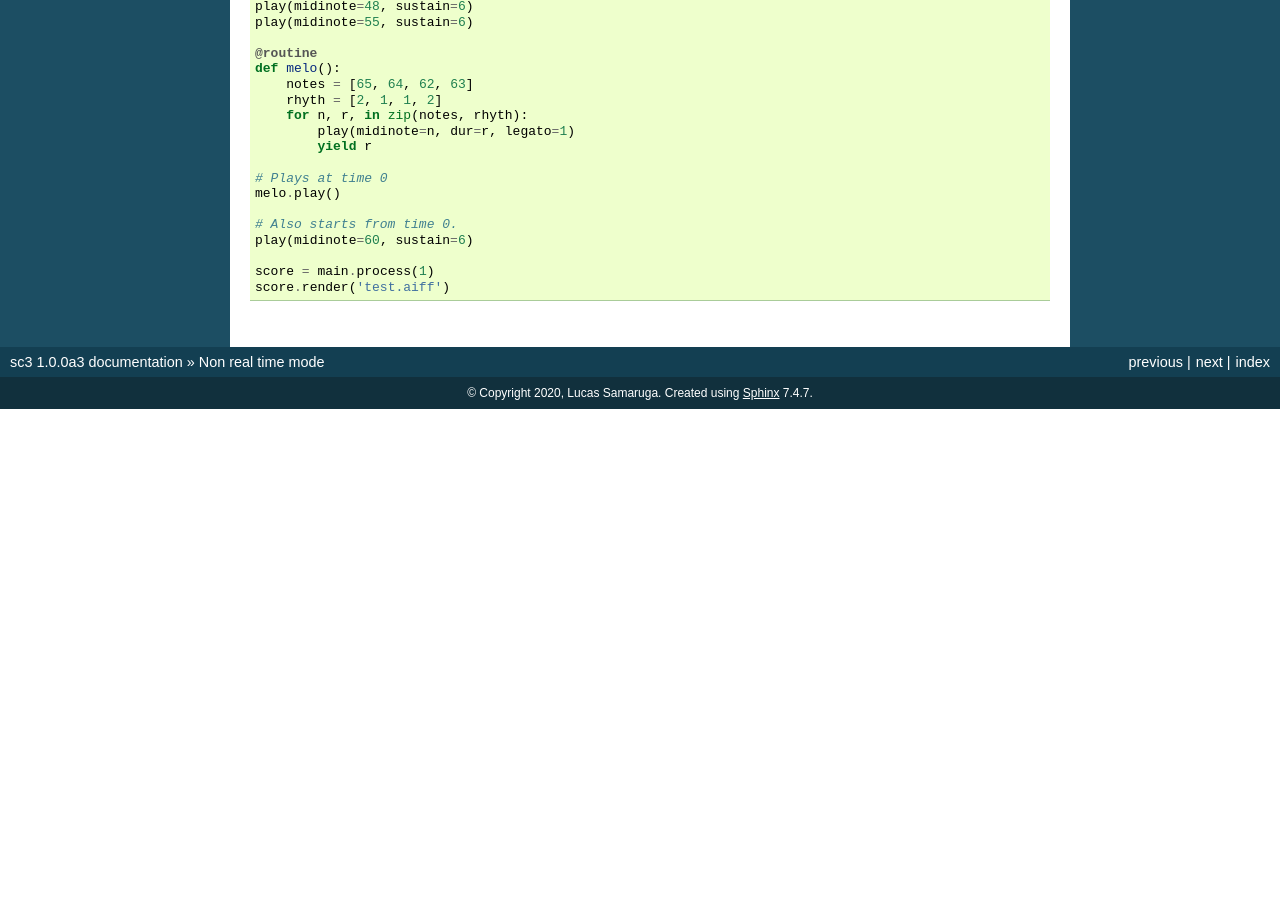
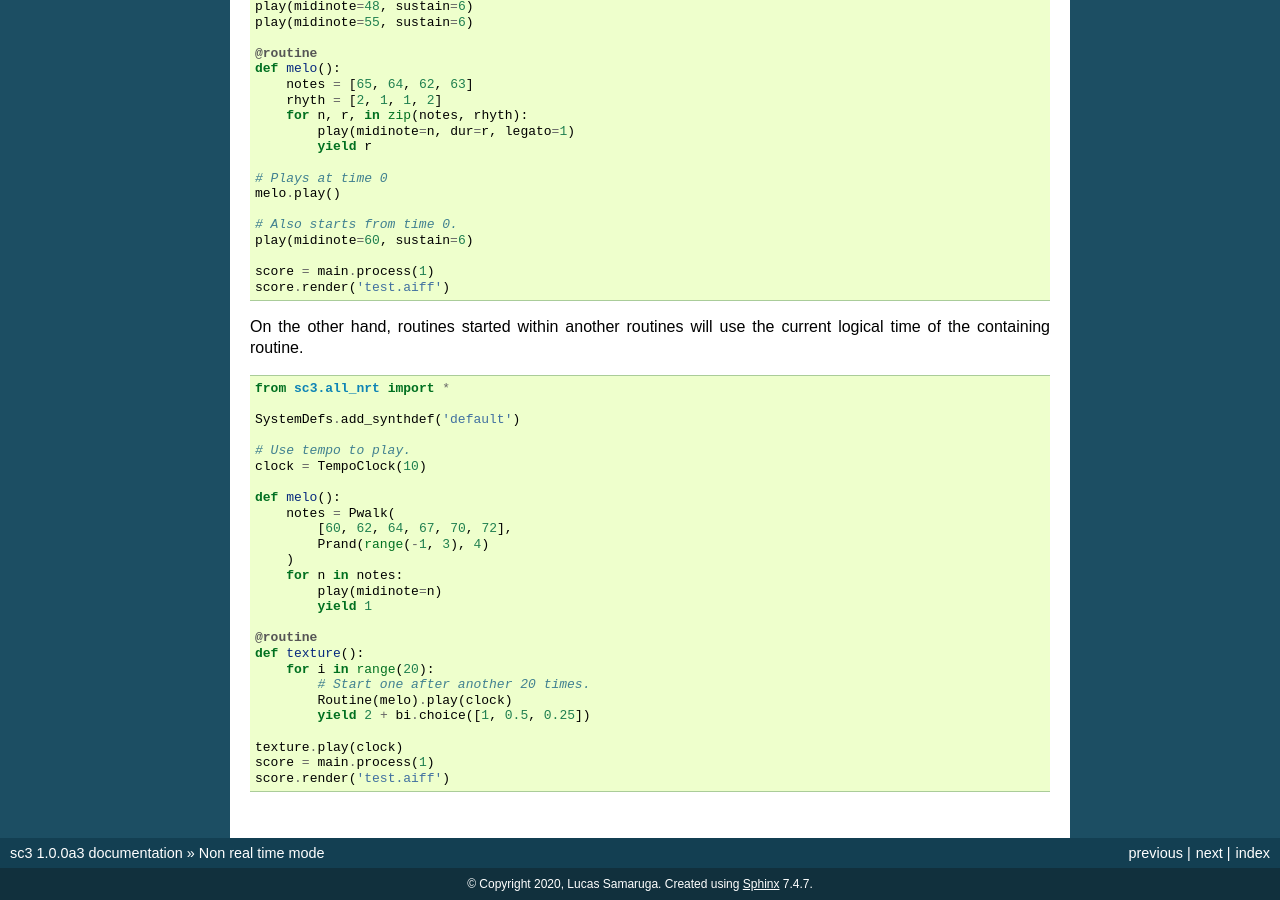
Before and after one commit to smrg-lm/sc3, a Sphinx documentation site: the page built from docs/source/intro/nonrealtime.rst, in a window 1280 px wide and 900 px high, scrolled down 1117 px. Built offline with Sphinx 7.4.7, drawn with Linux system fonts in a browser that asks for light colours; before the commit the page ends 1526 px from its top, so only the background shows below that.

Commit message:
Lame example

```diff
--- a/docs/source/intro/nonrealtime.rst
+++ b/docs/source/intro/nonrealtime.rst
@@ -91,3 +91,40 @@ time`.
 
   score = main.process(1)
   score.render('test.aiff')
+
+On the other hand, routines started within another routines will use the
+current logical time of the containing routine.
+
+::
+
+  from sc3.all_nrt import *
+
+  SystemDefs.add_synthdef('default')
+
+  # Use tempo to play.
+  clock = TempoClock(10)
+
+  def melo():
+      notes = Pwalk(
+          [60, 62, 64, 67, 70, 72],
+          Prand(range(-1, 3), 4)
+      )
+      for n in notes:
+          play(midinote=n)
+          yield 1
+
+  @routine
+  def texture():
+      for i in range(20):
+          # Start one after another 20 times.
+          Routine(melo).play(clock)
+          yield 2 + bi.choice([1, 0.5, 0.25])
+
+  texture.play(clock)
+  score = main.process(1)
+  score.render('test.aiff')
+
+.. note:
+
+  There are more easy ways to do sequences with patterns which are not covered
+  here.
```
